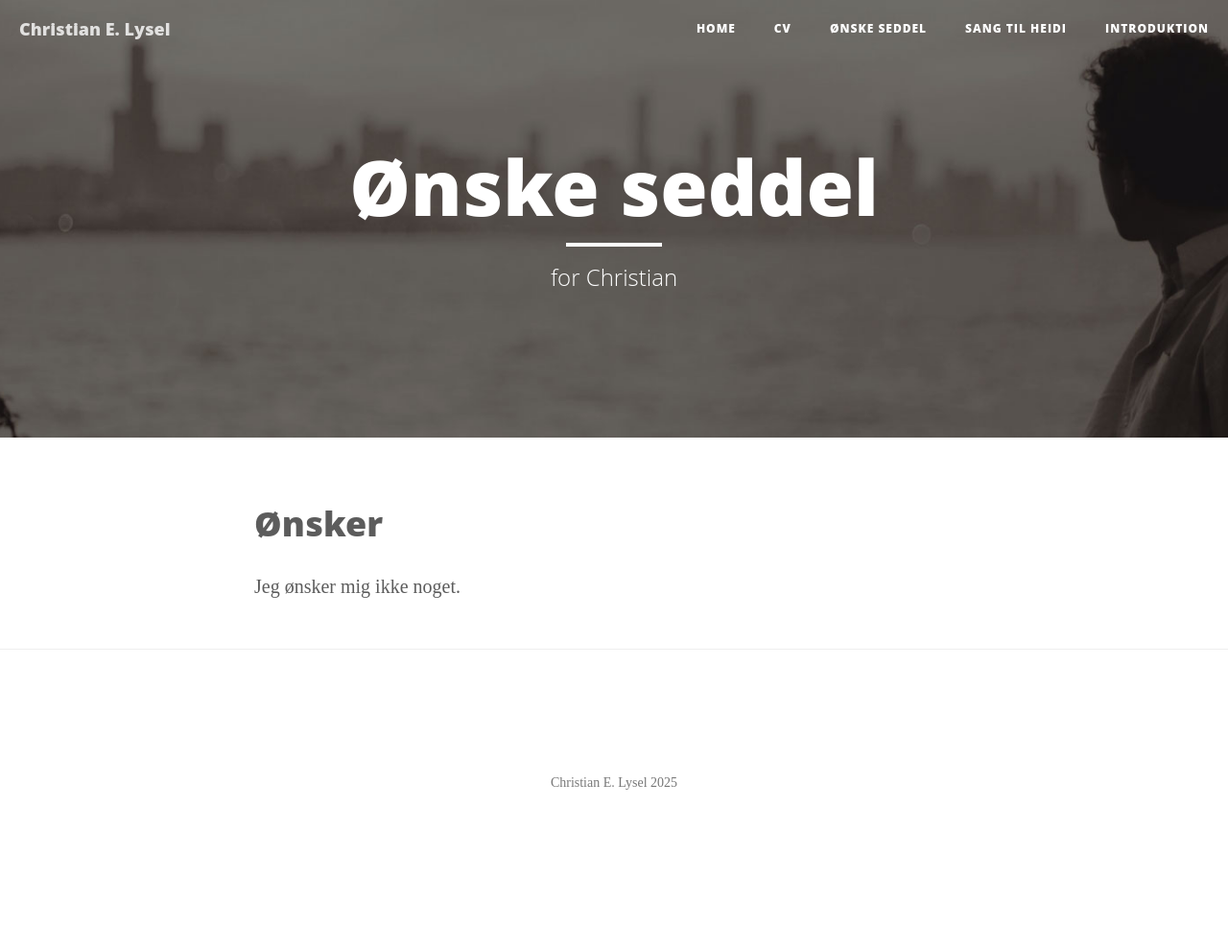
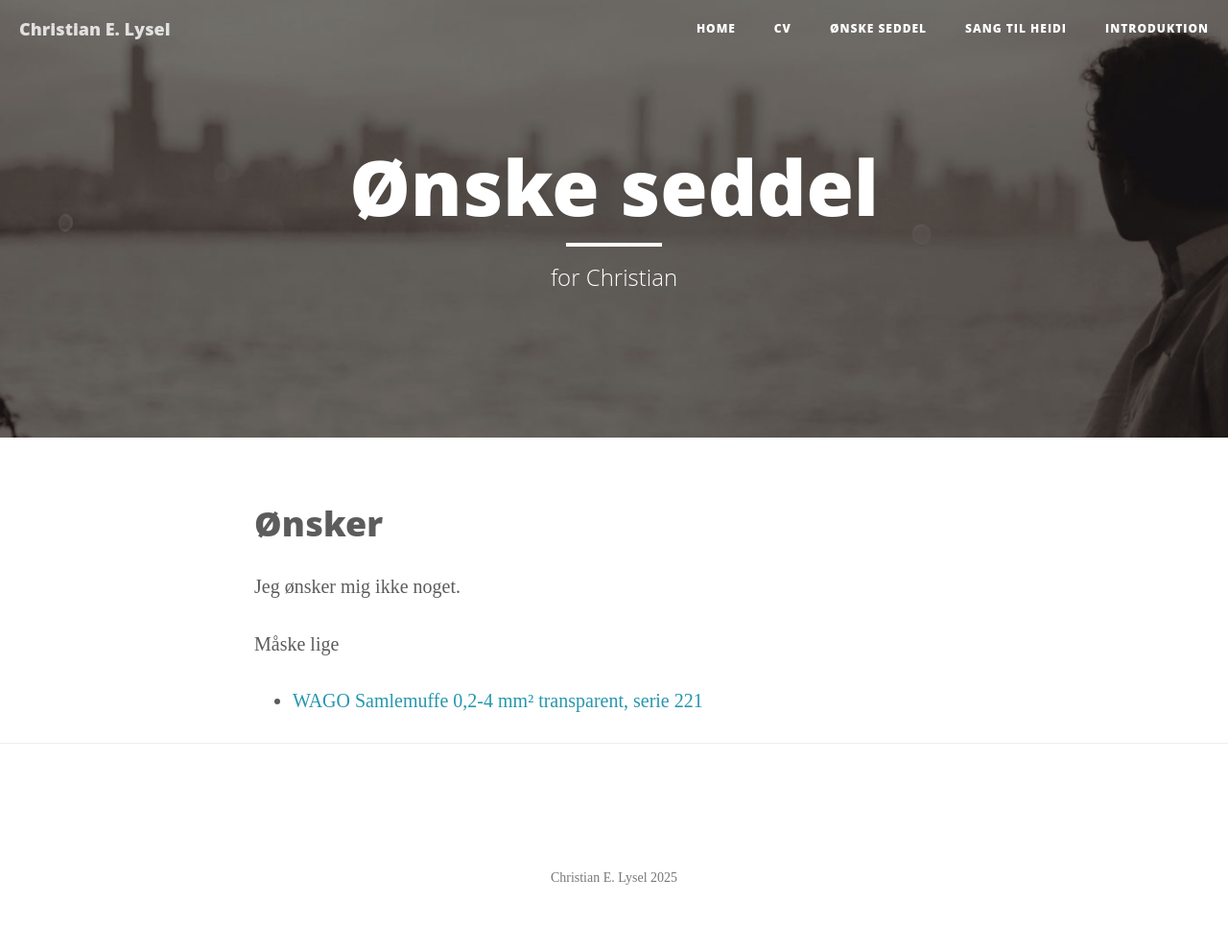
Before and after one commit to clysel/christian.lysel.net, a Jekyll site: the page built from gave.markdown, in a window 1280 px wide. Shown: the whole page at 96% size. Built offline with Jekyll 4.4.1, drawn with Linux system fonts in a browser that asks for light colours; before the commit the page ends 900 px from its top, so only the background shows below that.

Commit message:
Update gave.markdown

```diff
--- a/gave.markdown
+++ b/gave.markdown
@@ -7,3 +7,7 @@ header-img: "img/about-bg.jpg"
 # Ønsker
 
 Jeg ønsker mig ikke noget.
+
+Måske lige
+
+ * [WAGO Samlemuffe 0,2-4 mm² transparent, serie 221](https://www.wattoo.dk/inline-fjedersmalemuffe-4mm2-7821113195#ws-productView-specs)
```
